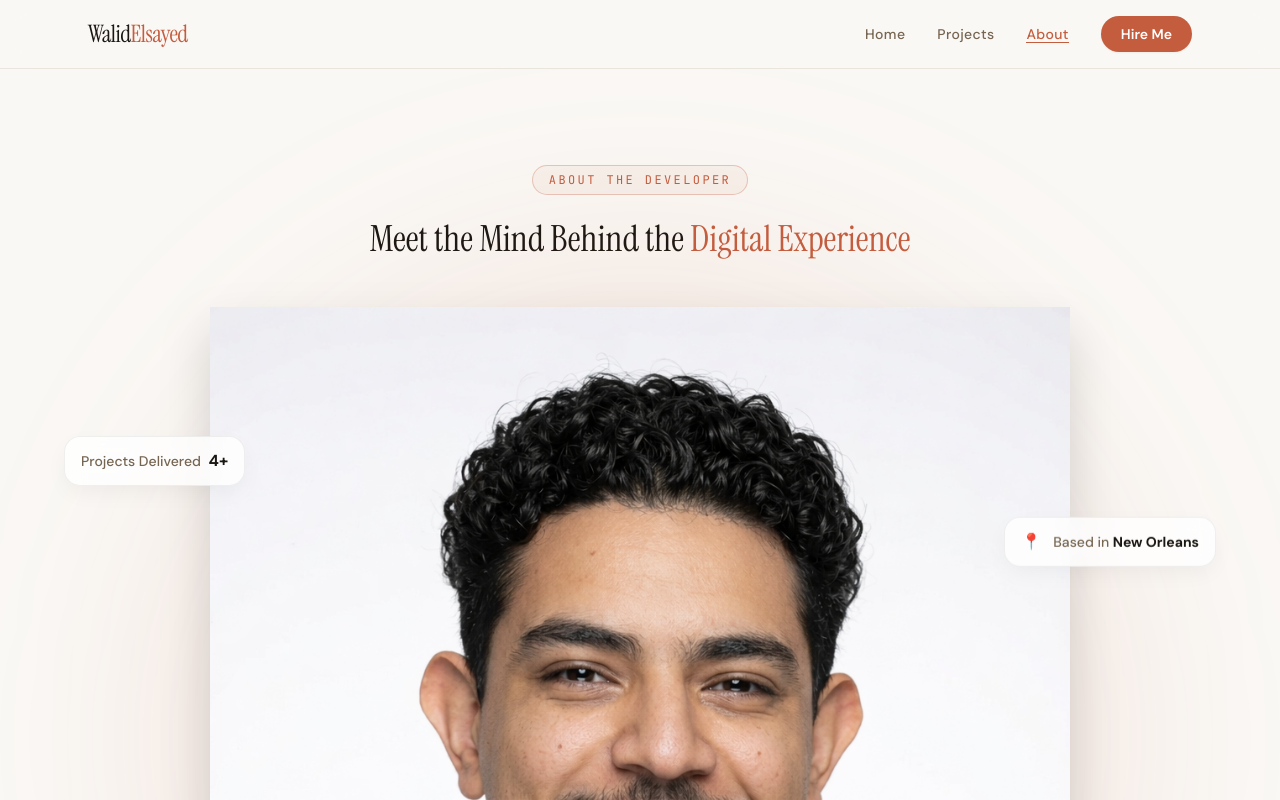
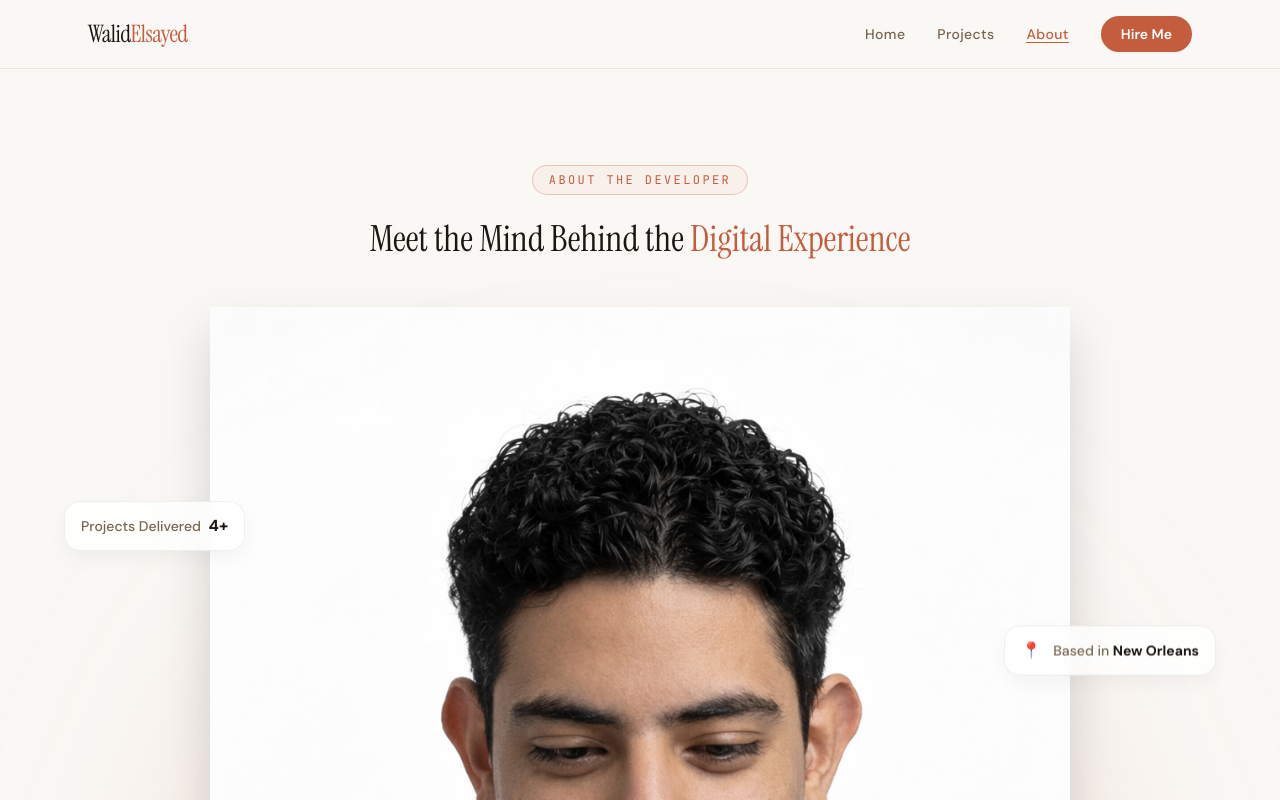
Before and after one commit to Welsa316/Personal-Portfolio, a Vue app: page /about in a window 1280 px wide. Shown: the top 800 px of the page. Built offline with nearby package versions, Linux system fonts and the light colour scheme.

Commit message:
About Picture Updated

```diff
--- a/src/views/AboutView.vue
+++ b/src/views/AboutView.vue
@@ -59,7 +59,7 @@ onMounted(() => {
         <!-- Portrait -->
         <div class="relative z-10 scroll-reveal">
           <img
-            src="/Headshot.png"
+            src="/AboutPortrait.jpg"
             alt="Walid Elsayed"
             class="w-[500px] md:w-[720px] lg:w-[860px] object-contain drop-shadow-2xl"
           />
```
Also changed, not shown: public/AboutPortrait.jpg (added).
